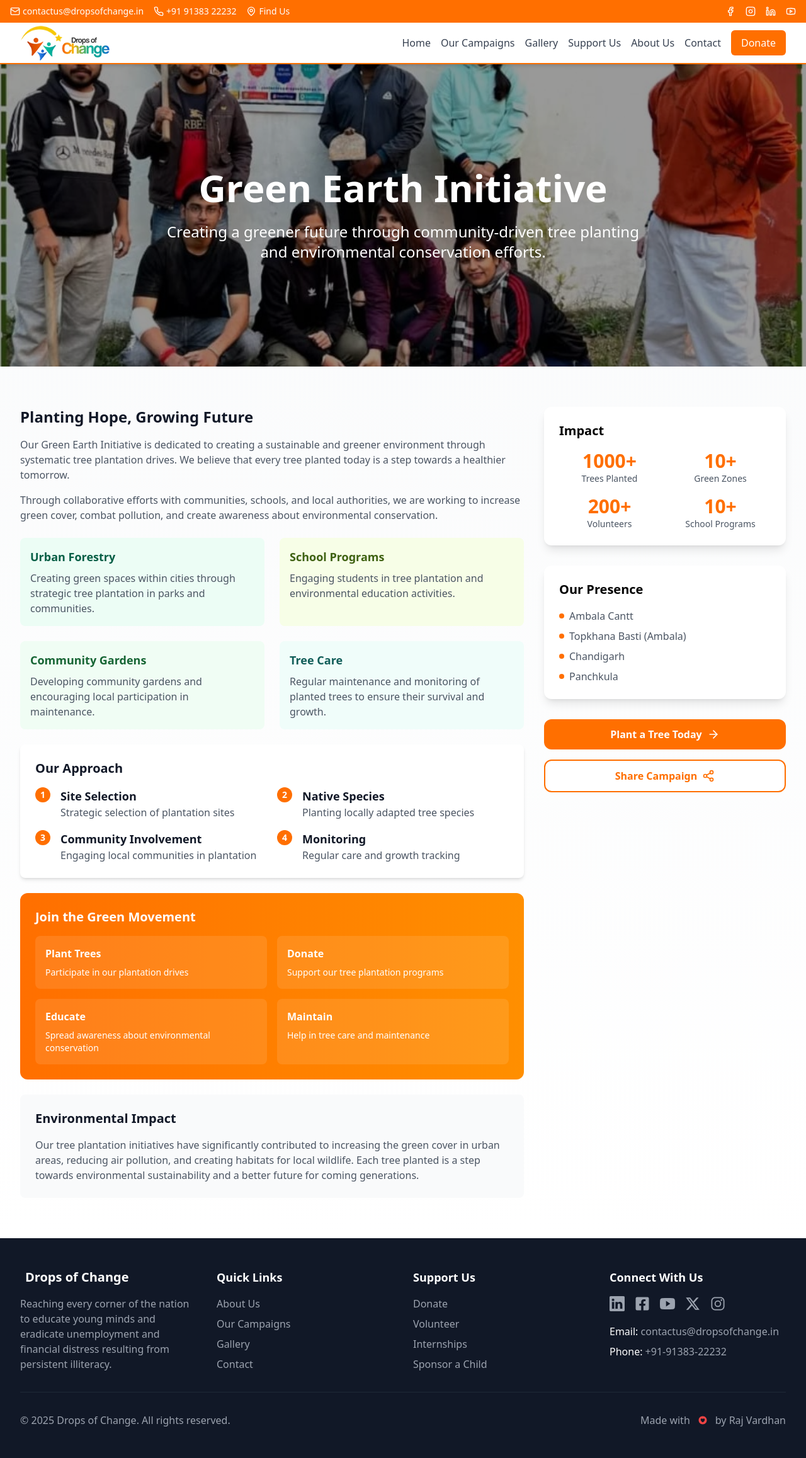
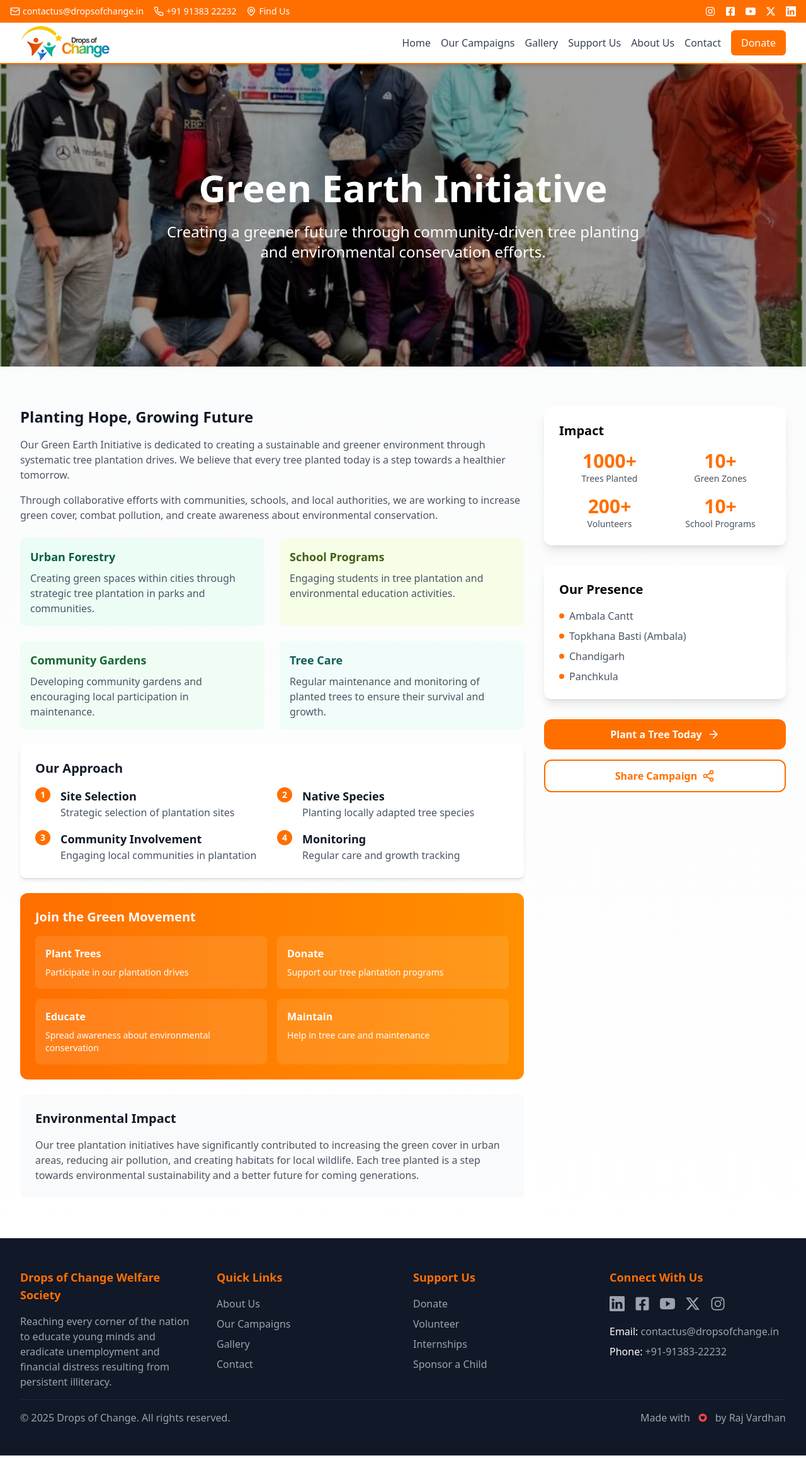
Before and after one commit to ravardh/DOC, a React (Vite) app in the folder client/: page /campaigns/greenearth in a window 1280 px wide. Shown: the whole page at 63% size. Built offline with nearby package versions, Linux system fonts and the light colour scheme.

Commit message:
added links on

```diff
--- a/client/src/App.jsx
+++ b/client/src/App.jsx
@@ -1,6 +1,5 @@
 import React from "react";
 import { BrowserRouter as Router, Routes, Route } from "react-router-dom";
-import TopHeader from "./components/TopHeader";
 import Navbar from "./components/Navbar";
 import Footer from "./components/Footer";
 import Home from "./pages/Home";
@@ -32,7 +31,7 @@ function App() {
     <Router future={{ v7_startTransition: true, v7_relativeSplatPath: true }}>
       <ScrollToTop />
       <div className="flex flex-col min-h-screen">
-        <TopHeader />
+
         <Navbar />
         <main className="flex-grow">
           <Routes>
--- a/client/src/components/Footer.jsx
+++ b/client/src/components/Footer.jsx
@@ -13,7 +13,7 @@ function Footer() {
           {/* Organization Info */}
           <div>
             <div className="flex items-center mb-4">
-              <span className="ml-2 text-xl font-bold">Drops of Change</span>
+              <span className="text-lg font-bold text-[#FF6F00]">Drops of Change Welfare Society</span>
             </div>
             <p className="text-gray-400">
               Reaching every corner of the nation to educate young minds and eradicate unemployment
@@ -23,7 +23,7 @@ function Footer() {
 
           {/* Quick Links */}
           <div>
-            <h3 className="text-lg font-semibold mb-4">Quick Links</h3>
+            <h3 className="text-lg font-semibold mb-4 text-[#FF6F00]">Quick Links</h3>
             <ul className="space-y-2">
               <li><Link to="/about" className="text-gray-400 hover:text-white">About Us</Link></li>
               <li><Link to="/campaigns" className="text-gray-400 hover:text-white">Our Campaigns</Link></li>
@@ -34,7 +34,7 @@ function Footer() {
 
           {/* Support Us */}
           <div>
-            <h3 className="text-lg font-semibold mb-4">Support Us</h3>
+            <h3 className="text-lg font-semibold mb-4 text-[#FF6F00]">Support Us</h3>
             <ul className="space-y-2">
               <li><Link to="/support/donate" className="text-gray-400 hover:text-white">Donate</Link></li>
               <li><Link to="/support/volunteer" className="text-gray-400 hover:text-white">Volunteer</Link></li>
@@ -45,7 +45,7 @@ function Footer() {
 
           {/* Social Media & Contact */}
           <div>
-            <h3 className="text-lg font-semibold mb-4">Connect With Us</h3>
+            <h3 className="text-lg font-semibold mb-4 text-[#FF6F00]">Connect With Us</h3>
             <div className="flex space-x-4">
               <a href="https://www.linkedin.com/company/drops-of-change-welfare-society/" target="_blank" rel="noopener noreferrer" className="text-gray-400 hover:text-white">
                 <LinkedIn className="h-6 w-6" />
@@ -69,7 +69,7 @@ function Footer() {
         </div>
 
         {/* Footer Bottom Section */}
-        <div className="border-t border-gray-800 mt-8 pt-8 flex justify-between">
+        <div className="border-t border-gray-800 mt-4 pt-4 flex justify-between">
           <p className="text-gray-400">
             © {new Date().getFullYear()} Drops of Change. All rights reserved.
           </p>
--- a/client/src/components/Navbar.jsx
+++ b/client/src/components/Navbar.jsx
@@ -2,12 +2,14 @@ import React, { useState } from 'react';
 import { Link } from 'react-router-dom';
 import { Menu, X } from 'lucide-react';
 import logo from "../assets/cropped-drops-of-change-ngo-logo.webp"
+import TopHeader from "./TopHeader";
 
 function Navbar() {
   const [isOpen, setIsOpen] = useState(false);
 
   return (
     <nav className="bg-white  border-b-2 border-[#FF6F00] shadow-md sticky top-0 z-50">
+      <TopHeader />
       <div className="max-w-7xl mx-auto px-4 sm:px-6 lg:px-8">
         <div className="flex justify-between h-16">
           <div className="flex items-center w-36">
--- a/client/src/components/TopHeader.jsx
+++ b/client/src/components/TopHeader.jsx
@@ -1,5 +1,12 @@
-import React from 'react';
-import { Mail, Phone, MapPin, Facebook, Instagram, Linkedin, Youtube } from 'lucide-react';
+import React from "react";
+import { Mail, Phone, MapPin } from "lucide-react";
+import {
+  IoLogoInstagram as Insta,
+  IoLogoYoutube as Youtube,
+} from "react-icons/io5";
+import { FaXTwitter as Twitter } from "react-icons/fa6";
+import { FaFacebookSquare as Facebook } from "react-icons/fa";
+import { BsLinkedin as LinkedIn } from "react-icons/bs";
 
 const TopHeader = () => {
   return (
@@ -33,36 +40,44 @@ const TopHeader = () => {
 
         <div className="flex items-center gap-4">
           <a
-            href="https://facebook.com"
+            href="https://www.instagram.com/dropsofchange"
             target="_blank"
             rel="noopener noreferrer"
-            className="hover:text-gray-200"
+            className="hover:text-gray-300"
           >
-            <Facebook size={16} />
+            <Insta className="h-4 w-4" />
           </a>
           <a
-            href="https://instagram.com"
+            href="https://www.facebook.com/dropsofchange"
             target="_blank"
             rel="noopener noreferrer"
-            className="hover:text-gray-200"
+            className="hover:text-gray-300"
           >
-            <Instagram size={16} />
+            <Facebook className="h-4 w-4" />
           </a>
           <a
-            href="https://linkedin.com"
+            href="https://www.youtube.com/@dropsofchange1242"
             target="_blank"
             rel="noopener noreferrer"
-            className="hover:text-gray-200"
+            className="hover:text-gray-300"
           >
-            <Linkedin size={16} />
+            <Youtube className="h-4 w-4" />
           </a>
           <a
-            href="https://youtube.com"
+            href="http://x.com/Dropsofchange"
             target="_blank"
             rel="noopener noreferrer"
-            className="hover:text-gray-200"
+            className="hover:text-gray-300"
           >
-            <Youtube size={16} />
+            <Twitter className="h-4 w-4" />
+          </a>
+          <a
+            href="https://www.linkedin.com/company/drops-of-change-welfare-society/"
+            target="_blank"
+            rel="noopener noreferrer"
+            className="hover:text-gray-300"
+          >
+            <LinkedIn className="h-4 w-4" />
           </a>
         </div>
       </div>
```
Also changed, not shown: client/src/pages/Dashboards/hrDashboard.jsx (indentation only).
